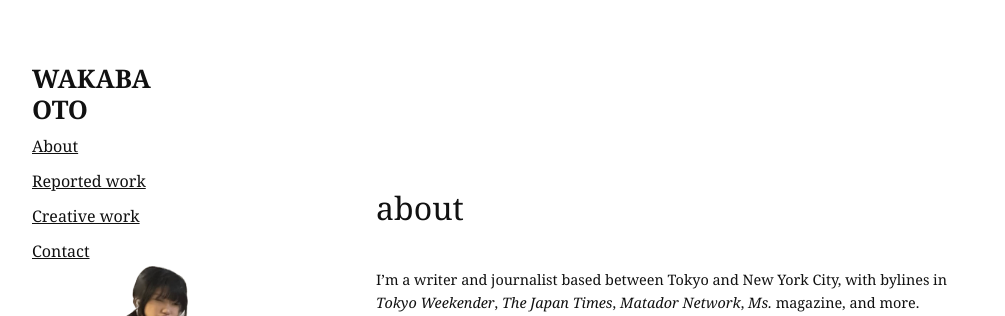
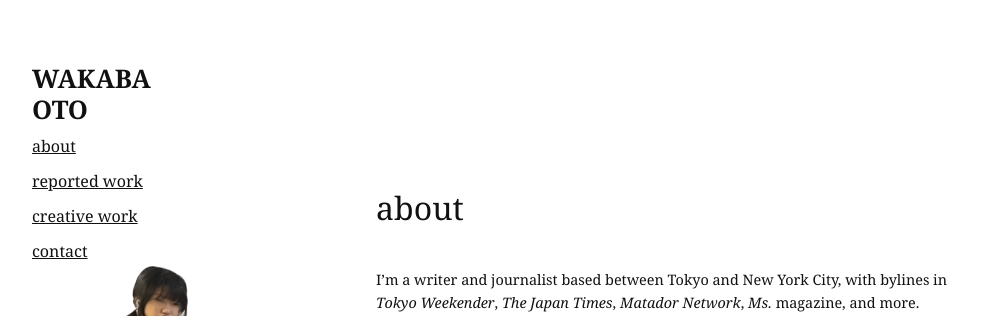
Before and after one commit to wakabss/portfolio-site, a Next.js app: page / in a window 1280 px wide. Shown: the top 316 px of the page, without its empty margins (106-1111 px from the left). Built offline with nearby package versions, Linux system fonts and the light colour scheme.

Commit message:
Update layout.tsx

```diff
--- a/app/layout.tsx
+++ b/app/layout.tsx
@@ -63,10 +63,10 @@ export default function RootLayout({ children }: { children: React.ReactNode })
                 WAKABA<br />OTO
               </h2>
 
-              <a href="/" style={{ textDecoration: 'underline' }}>About</a>
-              <a href="/reported" style={{ textDecoration: 'underline' }}>Reported work</a>
-              <a href="/creative" style={{ textDecoration: 'underline' }}>Creative work</a>
-              <a href="/contact" style={{ textDecoration: 'underline' }}>Contact</a>
+              <a href="/" style={{ textDecoration: 'underline' }}>about</a>
+              <a href="/reported" style={{ textDecoration: 'underline' }}>reported work</a>
+              <a href="/creative" style={{ textDecoration: 'underline' }}>creative work</a>
+              <a href="/contact" style={{ textDecoration: 'underline' }}>contact</a>
             </div>
 
             {/* Right: Image */}
```
